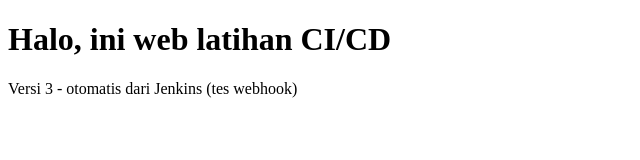
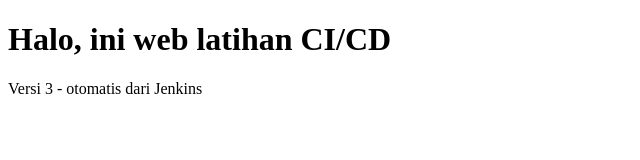
Before and after one commit to yogapasaribu958-coder/latihan-cicd, a plain HTML site: page public/index.html in a window 1280 px wide. Shown: the whole page, without its empty margins (0-640 px from the left). Drawn offline with Linux system fonts and the light colour scheme.

Commit message:
Remove 'tes webhook' from version message

```diff
--- a/public/index.html
+++ b/public/index.html
@@ -5,6 +5,6 @@
 </head>
 <body>
   <h1>Halo, ini web latihan CI/CD</h1>
-  <p>Versi 3 - otomatis dari Jenkins (tes webhook)</p>
+  <p>Versi 3 - otomatis dari Jenkins</p>
 </body>
 </html>
```
